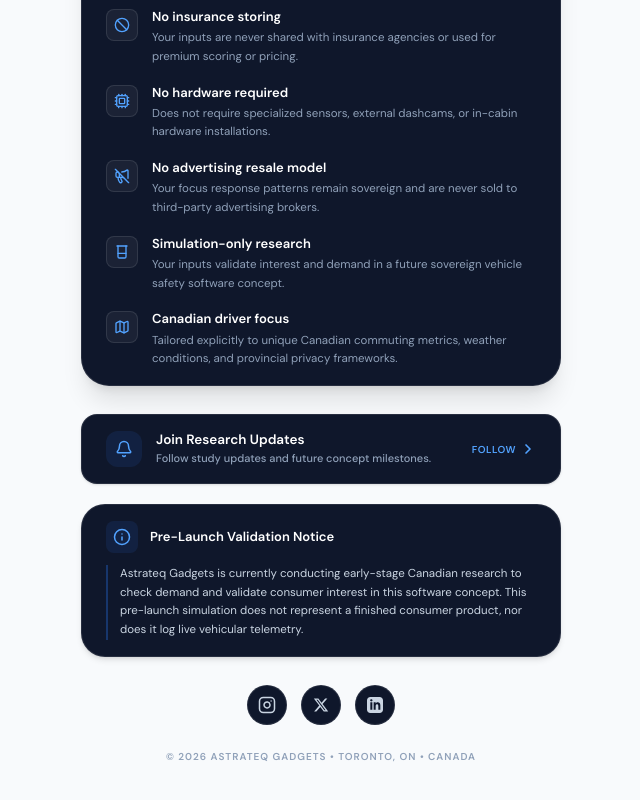
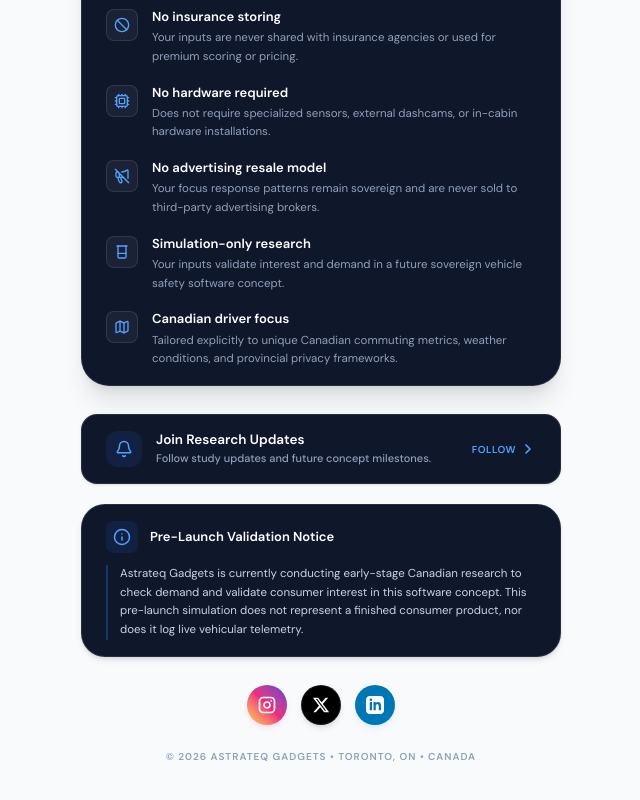
Before and after one commit to MaverickKing17/astrateq-social-funnel, a React (Vite) app: page / in a window 1280 px wide. Shown: the part 1745-2545 px from the top of the page, without its empty margins (319-959 px from the left). Built offline with nearby package versions, Linux system fonts and the light colour scheme.

Commit message:
style: update social media link branding
Refine Instagram and X link styling with platform-specific gradients, colors, and shadow effects to improve visual appeal.

```diff
--- a/src/App.tsx
+++ b/src/App.tsx
@@ -512,10 +512,10 @@ export default function App() {
               href="https://instagram.com/astrateq24"
               target="_blank"
               rel="noopener noreferrer"
-              className="w-10 h-10 rounded-full bg-slate-900 hover:bg-slate-800 border border-white/10 text-slate-300 hover:text-white flex items-center justify-center transition-all duration-200 hover:-translate-y-0.5"
+              className="w-10 h-10 rounded-full bg-gradient-to-tr from-[#f9ce34] via-[#ee2a7b] to-[#6228d7] text-white flex items-center justify-center transition-all duration-200 hover:-translate-y-0.5 shadow-md shadow-pink-500/10 hover:shadow-pink-500/25"
               title="Astrateq on Instagram"
             >
-              <svg className="w-4.5 h-4.5 fill-none stroke-current" viewBox="0 0 24 24" strokeWidth="2" strokeLinecap="round" strokeLinejoin="round">
+              <svg className="w-4.5 h-4.5 fill-none stroke-current" viewBox="0 0 24 24" strokeWidth="2.2" strokeLinecap="round" strokeLinejoin="round">
                 <rect x="2" y="2" width="20" height="20" rx="5" ry="5"></rect>
                 <path d="M16 11.37A4 4 0 1 1 12.63 8 4 4 0 0 1 16 11.37z"></path>
                 <line x1="17.5" y1="6.5" x2="17.51" y2="6.5"></line>
@@ -527,10 +527,10 @@ export default function App() {
               href="https://x.com/AstrateqIQ"
               target="_blank"
               rel="noopener noreferrer"
-              className="w-10 h-10 rounded-full bg-slate-900 hover:bg-slate-800 border border-white/10 text-slate-300 hover:text-white flex items-center justify-center transition-all duration-200 hover:-translate-y-0.5"
+              className="w-10 h-10 rounded-full bg-black text-white border border-white/10 flex items-center justify-center transition-all duration-200 hover:-translate-y-0.5 shadow-md hover:bg-neutral-900"
               title="Astrateq on X"
             >
-              <svg className="w-4 h-4 fill-current" viewBox="0 0 24 24">
+              <svg className="w-4.5 h-4.5 fill-current" viewBox="0 0 24 24">
                 <path d="M18.244 2.25h3.308l-7.227 8.26 8.502 11.24H16.17l-5.214-6.817L4.99 21.75H1.68l7.73-8.835L1.254 2.25H8.08l4.713 6.231zm-1.161 17.52h1.833L7.084 4.126H5.117z" />
               </svg>
             </a>
@@ -540,10 +540,10 @@ export default function App() {
               href="https://linkedin.com/company/astrateq-gadgets"
               target="_blank"
               rel="noopener noreferrer"
-              className="w-10 h-10 rounded-full bg-slate-900 hover:bg-slate-800 border border-white/10 text-slate-300 hover:text-white flex items-center justify-center transition-all duration-200 hover:-translate-y-0.5"
+              className="w-10 h-10 rounded-full bg-[#0077b5] text-white flex items-center justify-center transition-all duration-200 hover:-translate-y-0.5 shadow-md shadow-blue-500/10 hover:shadow-blue-500/25 hover:bg-[#00629b]"
               title="Astrateq on LinkedIn"
             >
-              <svg className="w-4 h-4 fill-current" viewBox="0 0 24 24">
+              <svg className="w-4.5 h-4.5 fill-current" viewBox="0 0 24 24">
                 <path d="M19 0h-14c-2.761 0-5 2.239-5 5v14c0 2.761 2.239 5 5 5h14c2.762 0 5-2.239 5-5v-14c0-2.761-2.238-5-5-5zm-11 19h-3v-11h3v11zm-1.5-12.268c-.966 0-1.75-.79-1.75-1.764s.784-1.764 1.75-1.764 1.75.79 1.75 1.764-.783 1.764-1.75 1.764zm13.5 12.268h-3v-5.604c0-3.368-4-3.113-4 0v5.604h-3v-11h3v1.765c1.396-2.586 7-2.777 7 2.476v6.759z" />
               </svg>
             </a>
```
